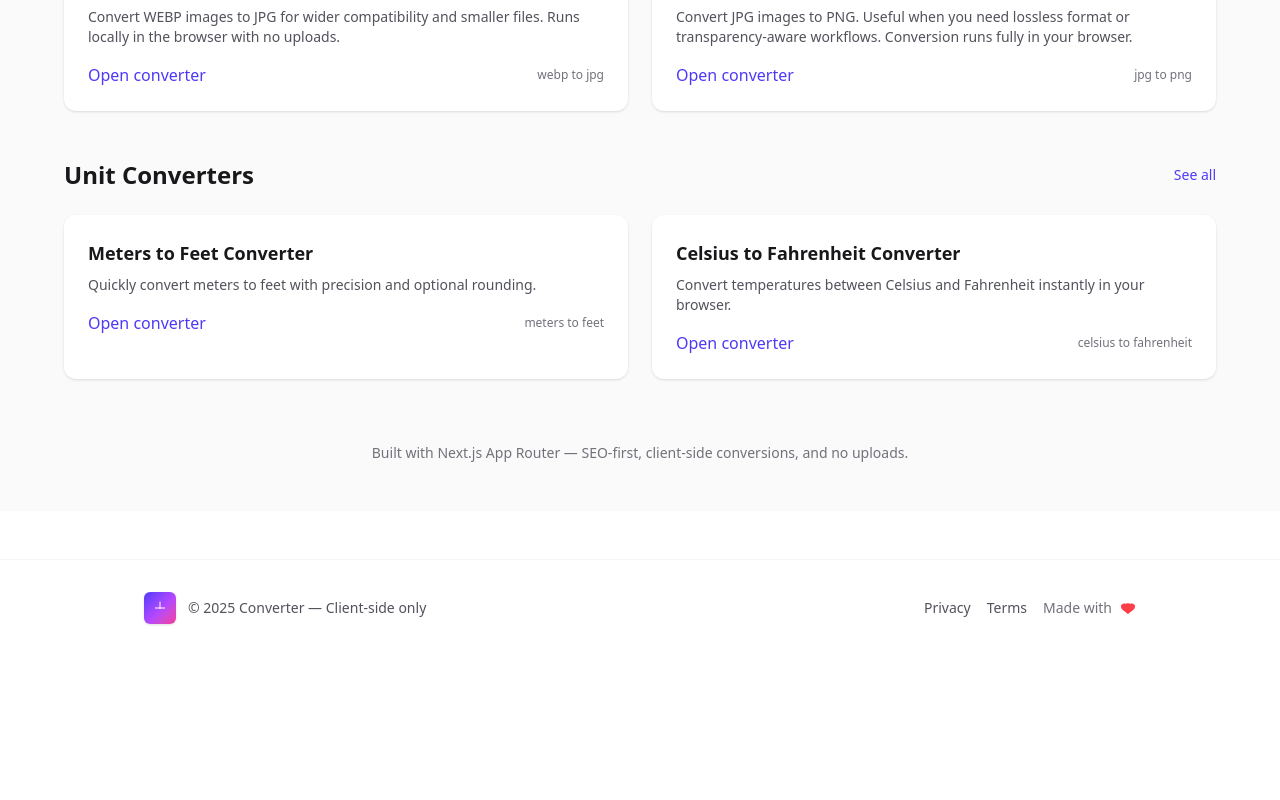
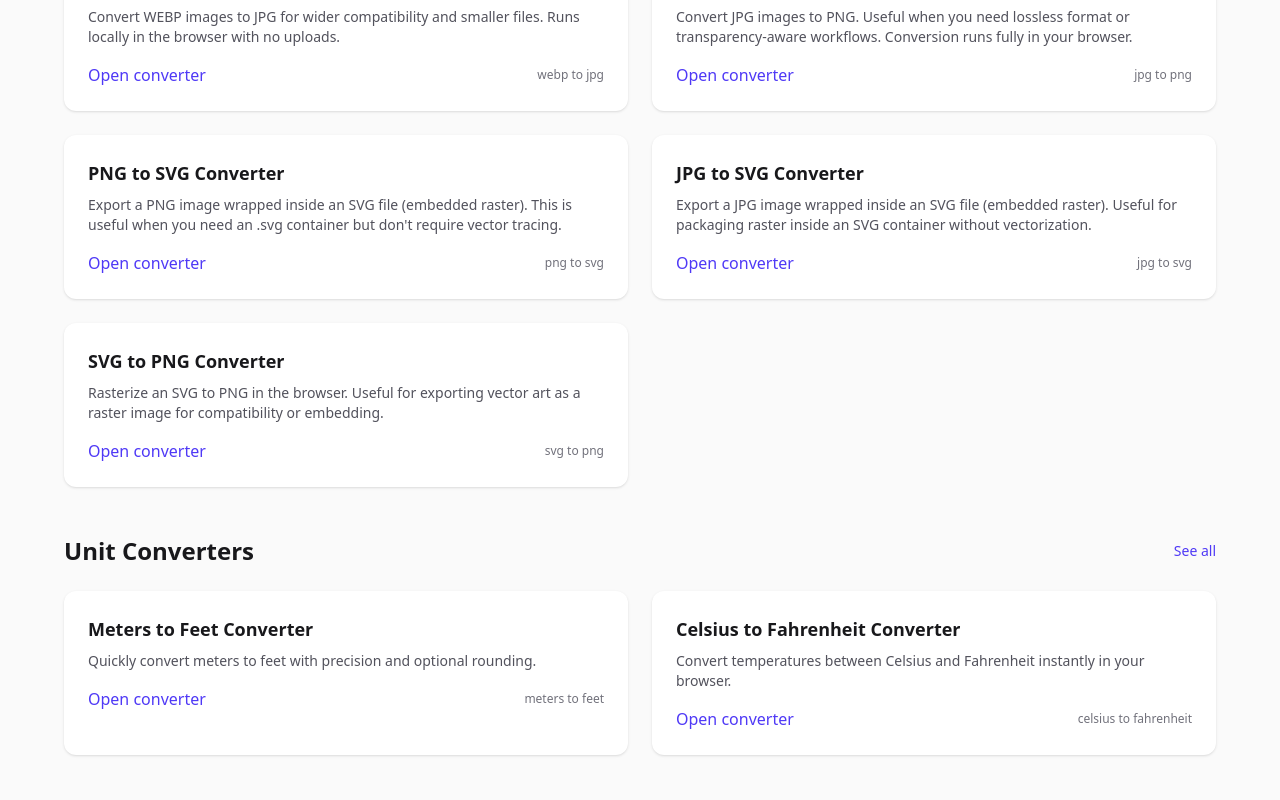
Before and after one commit to SupunCharuka/onlineconvertkit, a Next.js app: page / in a window 1280 px wide. Shown: the part 980-1780 px from the top of the page. Before the commit the page ends 1636 px from the top, so only its background shows below. Built offline with nearby package versions, Linux system fonts and the light colour scheme.

Commit message:
Enhance image conversion capabilities by adding SVG support; update UI elements and accessibility messages

```diff
--- a/app/image-converter/page.tsx
+++ b/app/image-converter/page.tsx
@@ -7,7 +7,7 @@ export default function ImageIndexPage() {
     <main className="min-h-screen bg-gradient-to-b from-white to-zinc-50 dark:from-black dark:to-zinc-900 py-12 px-6">
       <div className="mx-auto max-w-6xl">
         <header className="mb-8 text-center">
-          <h1 className="text-4xl sm:text-5xl font-extrabold text-zinc-900 dark:text-zinc-50">Image converters</h1>
+          <h1 className="text-4xl sm:text-5xl font-bold text-zinc-900 dark:text-zinc-50">Image Converters</h1>
           <p className="mt-3 max-w-2xl mx-auto text-sm text-zinc-600 dark:text-zinc-400">Convert and optimize images directly in your browser — no uploads required. Fast, private, and lightweight.</p>
         </header>
 
--- a/components/Footer.tsx
+++ b/components/Footer.tsx
@@ -2,7 +2,7 @@ import React from "react";
 
 export default function Footer() {
     return (
-        <footer className="mt-12 bg-gradient-to-t from-white/60 to-transparent dark:from-black/40 border-t border-zinc-100 dark:border-zinc-800">
+        <footer className="bg-gradient-to-t from-white/60 to-transparent dark:from-black/40 border-t border-zinc-100 dark:border-zinc-800">
             <div className="max-w-5xl mx-auto px-4 py-8 text-sm text-zinc-600 dark:text-zinc-400 flex flex-col md:flex-row justify-between items-center gap-4">
                 <div className="flex items-center gap-3">
                     <div className="w-8 h-8 rounded-md bg-gradient-to-br from-indigo-600 via-purple-500 to-pink-500 flex items-center justify-center text-white shadow-sm">
--- a/data/imageConverters.ts
+++ b/data/imageConverters.ts
@@ -69,6 +69,36 @@ export const imageConverters: ImageConverter[] = [
     keywords: ["jpg to png", "convert jpg to png", "jpg png converter"],
     related: ["png-to-jpg", "webp-to-png"],
   },
+  {
+    slug: "png-to-svg",
+    name: "PNG to SVG Converter",
+    from: "PNG",
+    to: "SVG",
+    description:
+      "Export a PNG image wrapped inside an SVG file (embedded raster). This is useful when you need an .svg container but don't require vector tracing.",
+    keywords: ["png to svg", "png svg converter", "embed png in svg"],
+    related: ["png-to-webp", "png-to-jpg"],
+  },
+  {
+    slug: "jpg-to-svg",
+    name: "JPG to SVG Converter",
+    from: "JPG",
+    to: "SVG",
+    description:
+      "Export a JPG image wrapped inside an SVG file (embedded raster). Useful for packaging raster inside an SVG container without vectorization.",
+    keywords: ["jpg to svg", "jpg svg converter", "embed jpg in svg"],
+    related: ["jpg-to-png", "jpg-to-webp"],
+  },
+  {
+    slug: "svg-to-png",
+    name: "SVG to PNG Converter",
+    from: "SVG",
+    to: "PNG",
+    description:
+      "Rasterize an SVG to PNG in the browser. Useful for exporting vector art as a raster image for compatibility or embedding.",
+    keywords: ["svg to png", "convert svg to png", "rasterize svg"],
+    related: ["png-to-svg", "jpg-to-png"],
+  },
 ];
 
 export const imageConverterBySlug: Record<string, ImageConverter> = imageConverters.reduce(
--- a/public/image-converter-worker.js
+++ b/public/image-converter-worker.js
@@ -40,6 +40,27 @@ self.onmessage = async (e) => {
     ctx.drawImage(bitmap, 0, 0, width, height);
     postMessage({ type: 'progress', progress: 60, message: 'Drawing complete' });
 
+        // Special case: export to SVG by embedding the original bitmap as base64
+        if (targetType === 'svg') {
+          // convert the original fileBuffer to base64 safely in chunks
+          function arrayBufferToBase64(buffer) {
+            const bytes = new Uint8Array(buffer);
+            const chunkSize = 0x8000;
+            let binary = '';
+            for (let i = 0; i < bytes.length; i += chunkSize) {
+              binary += String.fromCharCode.apply(null, bytes.subarray(i, i + chunkSize));
+            }
+            return btoa(binary);
+          }
+          const base64 = arrayBufferToBase64(fileBuffer);
+          const svg = `<svg xmlns="http://www.w3.org/2000/svg" width="${bitmap.width}" height="${bitmap.height}"><image href="data:${fileType};base64,${base64}" width="${bitmap.width}" height="${bitmap.height}" preserveAspectRatio="none" /></svg>`;
+          const outBlob = new Blob([svg], { type: 'image/svg+xml' });
+          postMessage({ type: 'progress', progress: 95, message: 'Creating SVG' });
+          const buffer = await outBlob.arrayBuffer();
+          postMessage({ type: 'result', buffer, mime: 'image/svg+xml' }, [buffer]);
+          return;
+        }
+
         let mime = 'image/jpeg';
         if (targetType === 'webp') mime = 'image/webp';
         else if (targetType === 'png') mime = 'image/png';
```
Also changed, not shown: components/ConverterUI.tsx (+28 -10 lines). Lines whose indentation alone changed are shown as unchanged.
